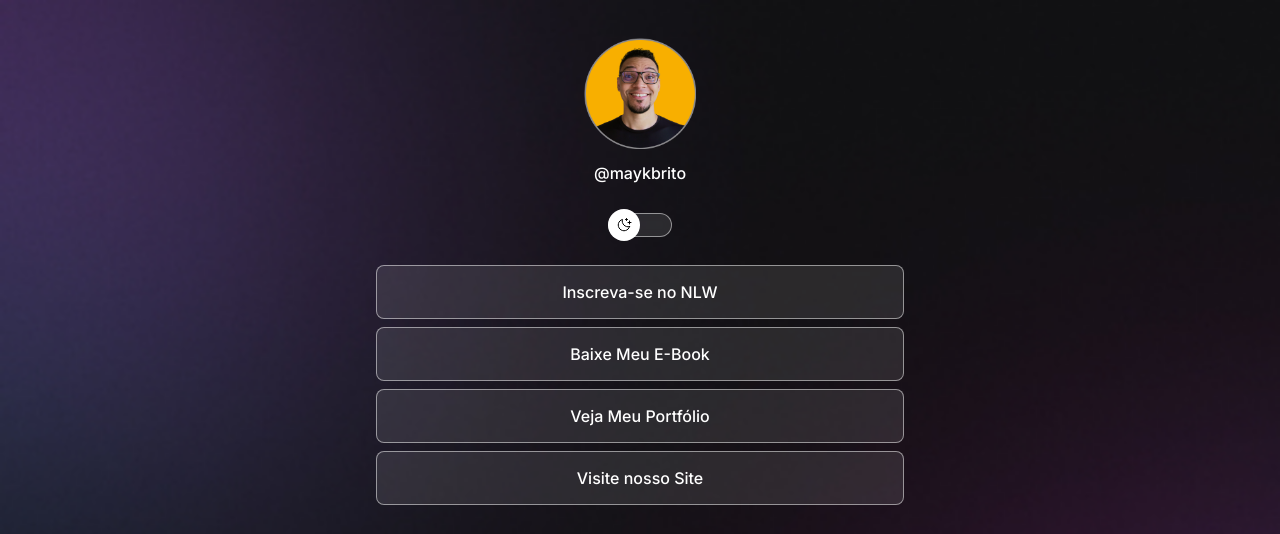
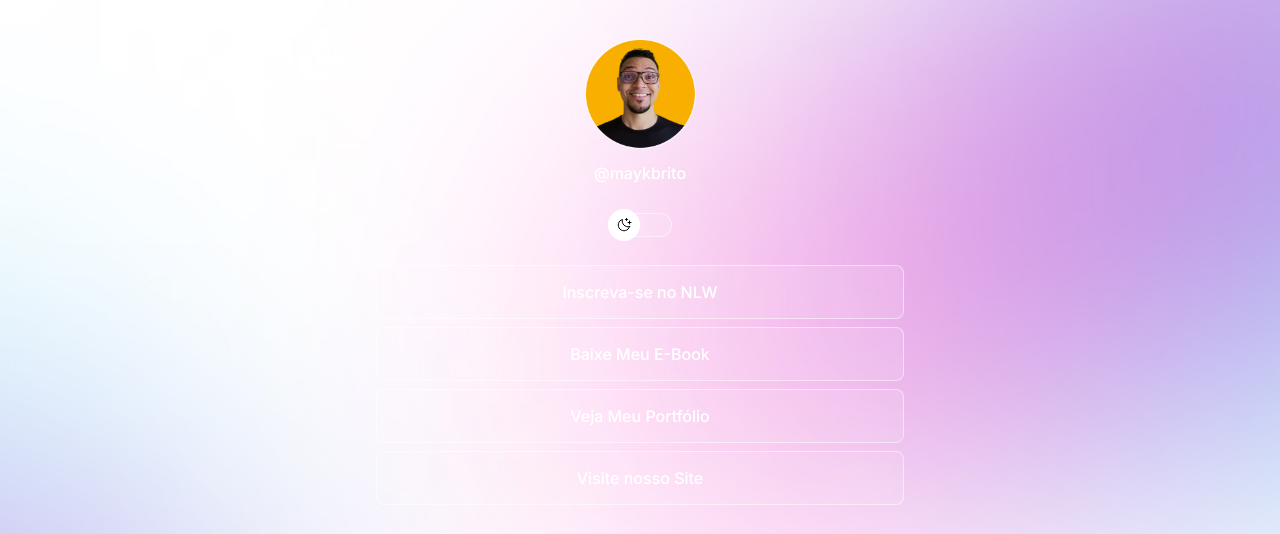
Before and after one commit to ogustavoalbuquerque/ProjetoDiscover, a plain HTML site: page index.html in a window 1280 px wide. Shown: the top 534 px of the page. Drawn offline with nearby package versions, Linux system fonts and the light colour scheme.

Commit message:
change background based on media queries

```diff
--- a/Apresentation.css
+++ b/Apresentation.css
@@ -25,6 +25,7 @@
 }
 body {
   background: var(--bg-url) no-repeat top center/cover;
+  height: 100vh;
 }
 body * {
   font-family: "inter", sans-serif;
@@ -142,3 +143,14 @@ footer {
   padding: 8px;
   text-align: center;
 }
+
+/*media queries*/
+@media (min-width: 700px) {
+  :root {
+    --bg-url: url(./assets/bg-desktop-light.jpg);
+  }
+
+  .Light {
+    --bg-url: url(./assets/bg-desktop-light.jpg);
+  }
+}
```
